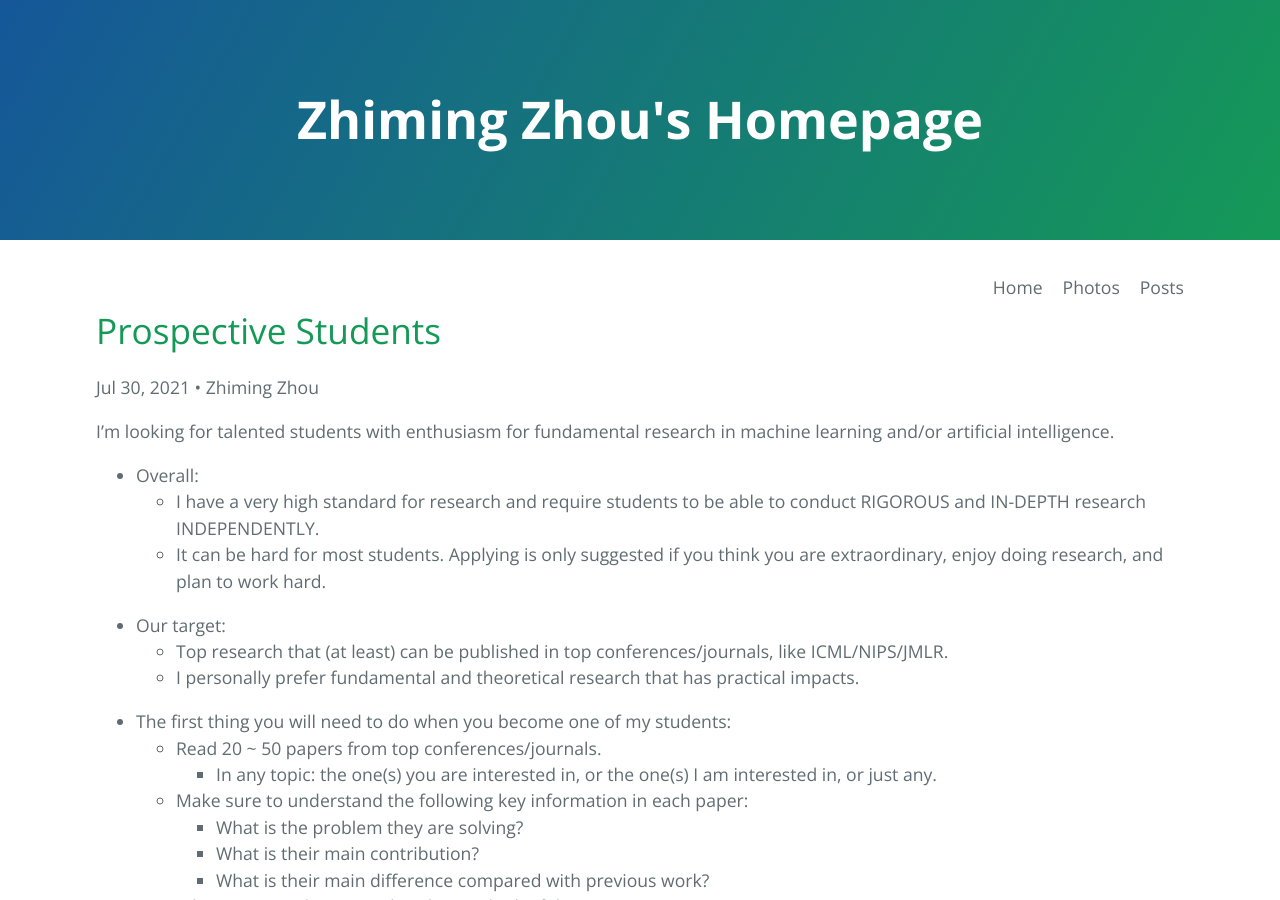
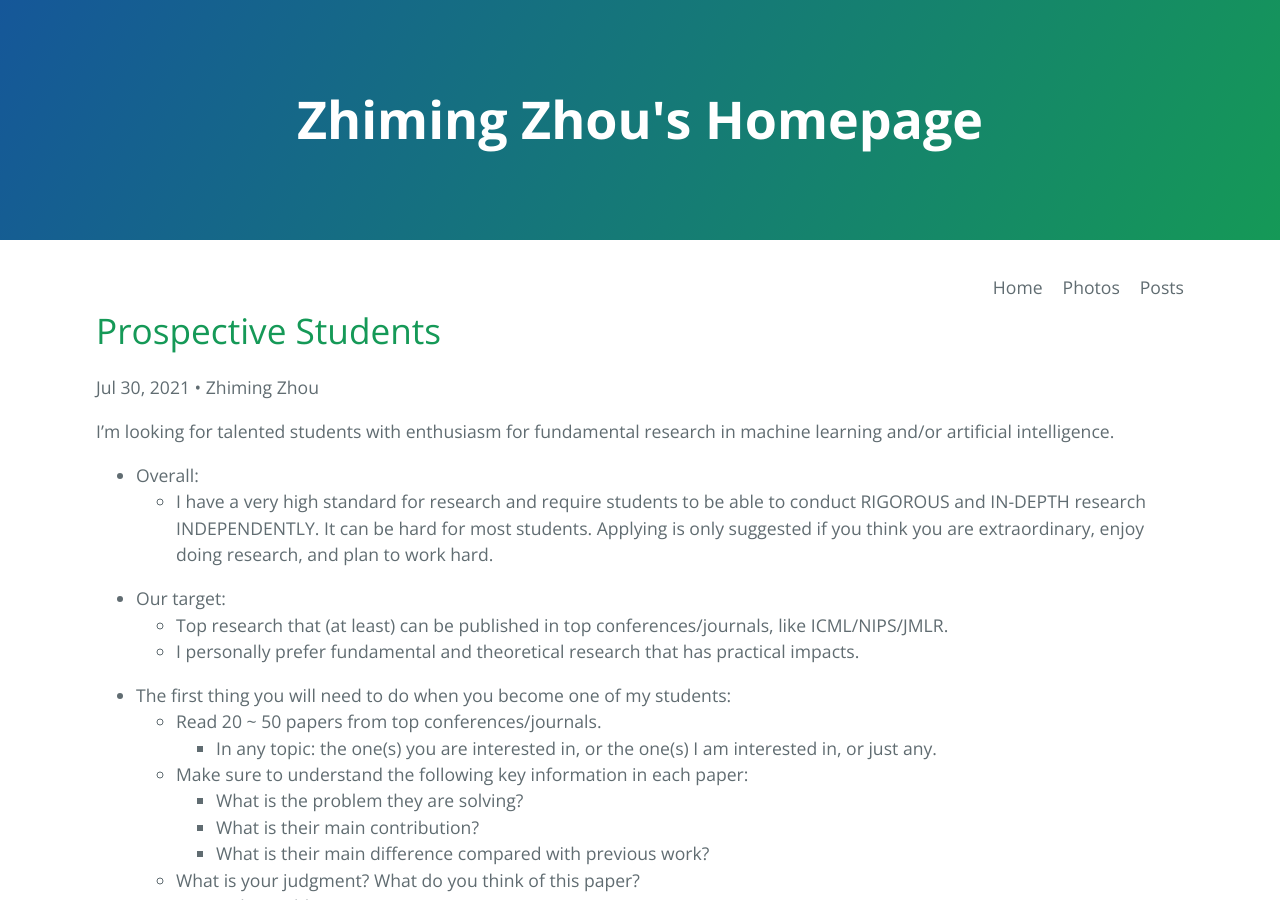
Before and after one commit to ZhimingZhou/zhimingzhou.github.io, a Jekyll site: the page built from _posts/2021-10-11-Prospective-Students.md, in a window 1280 px wide and 900 px high. Built offline with Jekyll 4.4.1, drawn with Linux system fonts in a browser that asks for light colours; comment, search, counter and statistics services are not loaded.

```diff
--- a/_posts/2021-10-11-Prospective-Students.md
+++ b/_posts/2021-10-11-Prospective-Students.md
@@ -10,8 +10,7 @@ top: true
 I’m looking for talented students with enthusiasm for fundamental research in machine learning and/or artificial intelligence.
 
 - Overall:
-	- I have a very high standard for research and require students to be able to conduct RIGOROUS and IN-DEPTH research INDEPENDENTLY.
-	- It can be hard for most students. Applying is only suggested if you think you are extraordinary, enjoy doing research, and plan to work hard.
+	- I have a very high standard for research and require students to be able to conduct RIGOROUS and IN-DEPTH research INDEPENDENTLY. It can be hard for most students. Applying is only suggested if you think you are extraordinary, enjoy doing research, and plan to work hard.
 
 <!--  -->
 - Our target:
```
